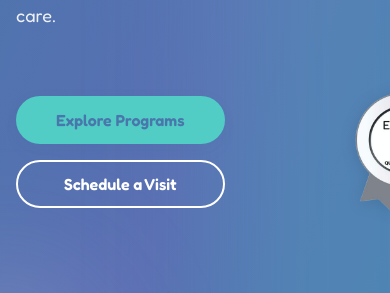
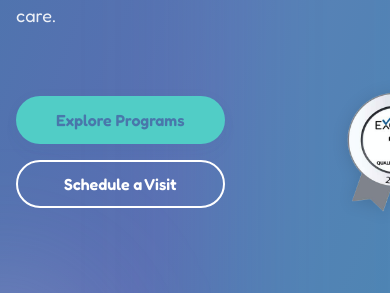
Before and after one commit to ZebaLodhi/millcreekdaycare, a Next.js app: page / in a window 390 px wide. Shown: the part 370-663 px from the top of the page. Built offline with nearby package versions, Linux system fonts and the light colour scheme.

Commit message:
Adjust badge positioning for better alignment
- Move desktop badge right (left-45% → left-48%) to avoid touching subheading
- Reduce mobile gap between buttons and badge (gap-4 → gap-2) for better centering

Co-Authored-By: Claude Sonnet 4.5 <noreply@anthropic.com>

```diff
--- a/components/Hero.tsx
+++ b/components/Hero.tsx
@@ -37,7 +37,7 @@ export default function Hero() {
               and thrive through play-based discovery and personalized care.
             </p>
 
-            <div className="lg:hidden flex items-center gap-4 mb-8">
+            <div className="lg:hidden flex items-center gap-2 mb-8">
               <div className="flex flex-col gap-4 flex-1">
                 <Button asChild variant="secondary" size="lg" className="w-full">
                   <Link href="/programs">Explore Programs</Link>
@@ -72,7 +72,7 @@ export default function Hero() {
           </div>
 
           {/* Maryland EXCELS Badge - Desktop (Between heading and image) */}
-          <div className="hidden lg:block absolute left-[45%] top-0 -translate-x-1/2 z-20">
+          <div className="hidden lg:block absolute left-[48%] top-0 -translate-x-1/2 z-20">
             <Image
               src="/images/image.png"
               alt="Maryland EXCELS Quality Rating 1 – 2025"
```
